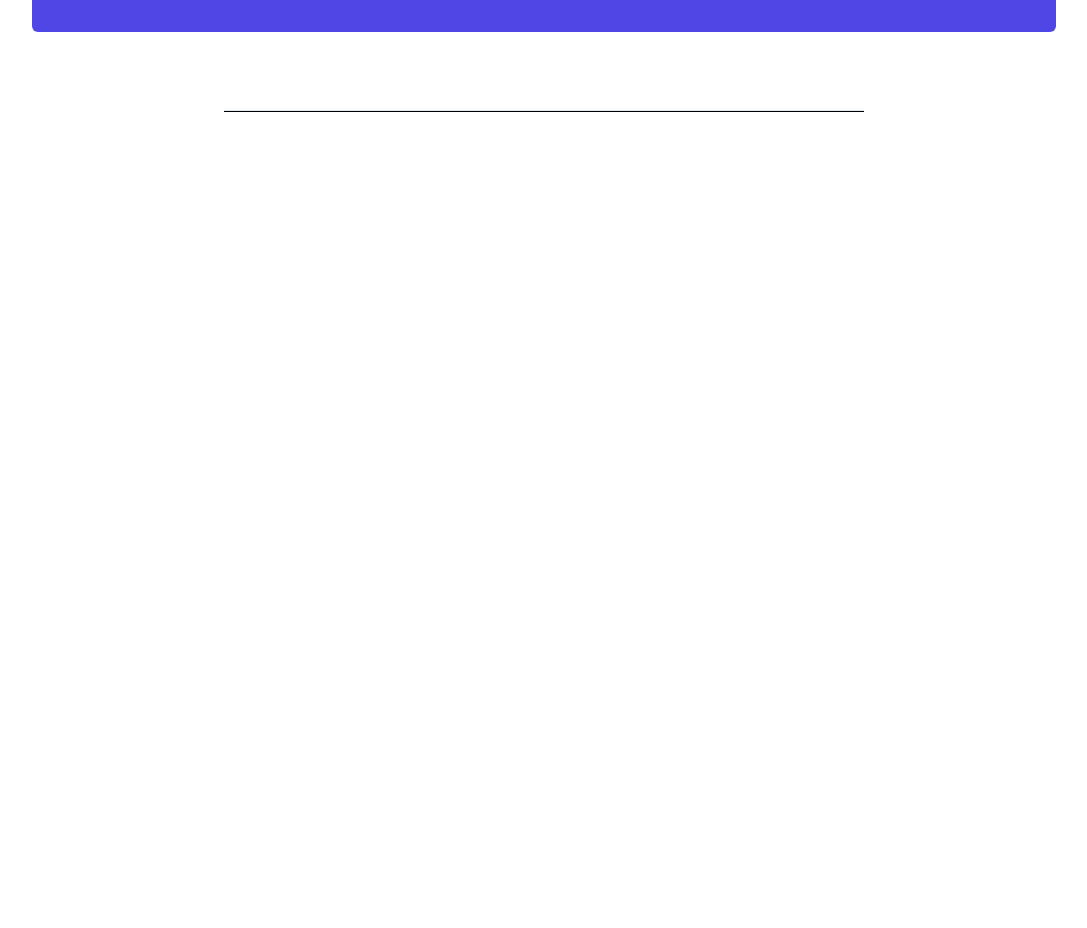
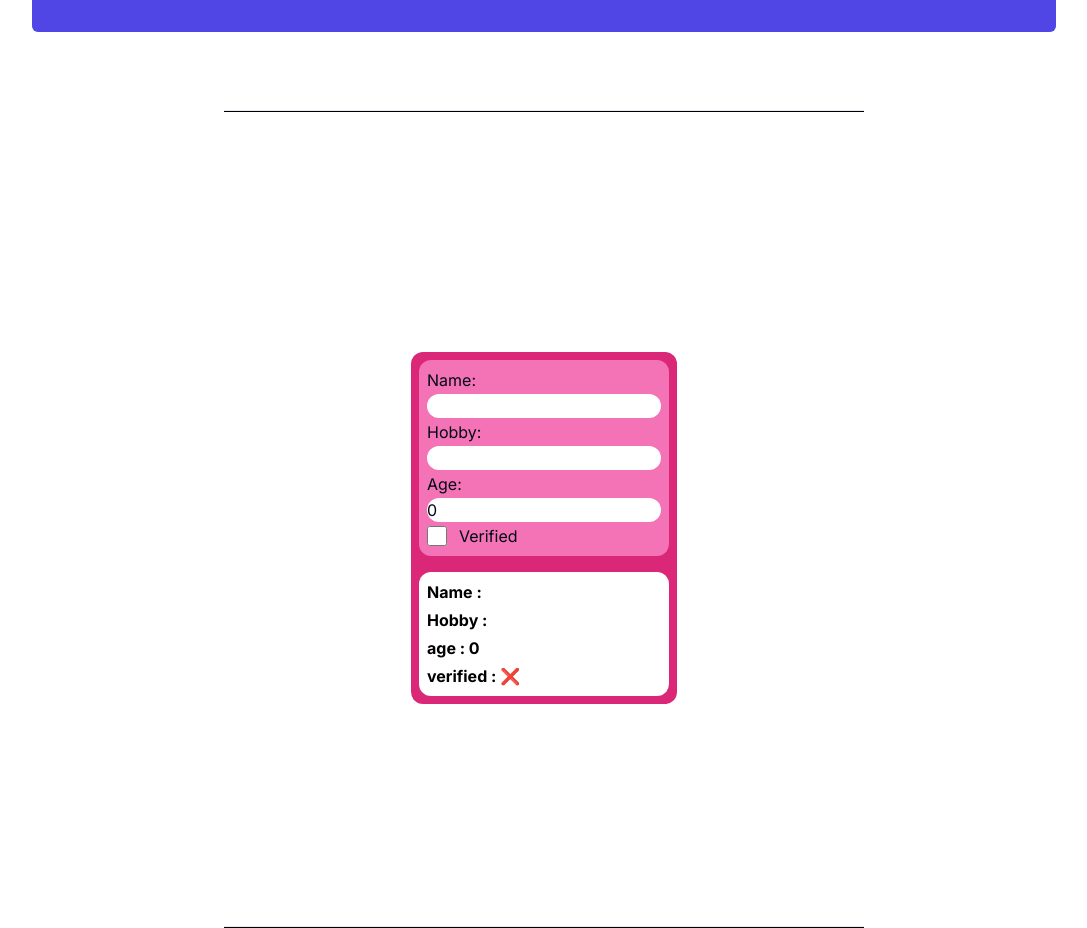
Before and after one commit to Genx-unidirectional/react-nextJs-typeScript-projects, a Next.js app in the folder React-hooks/: page /hookslearn/useStateHook in a window 1280 px wide. Shown: the part 2320-3248 px from the top of the page, without its empty margins (96-1183 px from the left). Before the commit the page ends 2432 px from the top, so only its background shows below. Built offline with nearby package versions, Linux system fonts and the light colour scheme.

Commit message:
changing state using object

```diff
--- a/React-hooks/src/app/hookslearn/layout.tsx
+++ b/React-hooks/src/app/hookslearn/layout.tsx
@@ -6,7 +6,6 @@ import { usePathname } from "next/navigation";
 
 export default function Layout({ children }: { children: React.ReactNode }) {
   const pathname = usePathname();
-  console.log(pathname);
   return (
     <main className="min-h-screen ">
       <div className="h-12 w-full fixed top-0 z-10 bg-neutral-50 dark:bg-black border-b-2  border-black dark:border-white   text-black dark:text-white">
--- /dev/null
+++ b/React-hooks/src/app/hookslearn/useStateHook/netstedObj.tsx
@@ -0,0 +1,78 @@
+"use client";
+
+import { IndentIcon } from "lucide-react";
+import { ChangeEvent, useState } from "react";
+
+type User = {
+  name: string;
+  hobby: string;
+  age: number;
+  verified: boolean;
+};
+const UserInfoChange = () => {
+  const [info, setInfo] = useState<User>({
+    name: "",
+    hobby: "",
+    age: 0,
+    verified: false,
+  });
+  const handleChange = (e: ChangeEvent<HTMLInputElement>) => {
+    const { name, value, type, checked } = e.target;
+    const newValue = type === "checkbox" ? checked : value;
+    setInfo({ ...info, [e.target.name]: newValue });
+  };
+  return (
+    <div className=" bg-pink-600 rounded-xl p-2 flex flex-col gap-4">
+      <form
+        action=""
+        className="flex w-3/2 h-3/5 p-2 bg-pink-400 rounded-xl gap-[2px] flex-col"
+      >
+        <label htmlFor="name">Name:</label>
+        <input
+          type="text"
+          name="name"
+          id="name"
+          value={info.name}
+          className="bg-white rounded-xl "
+          onChange={(e) => handleChange(e)}
+        />
+        <label htmlFor="hobby">Hobby:</label>
+        <input
+          type="text"
+          name="hobby"
+          id="hobby"
+          value={info.hobby}
+          className="bg-white rounded-xl "
+          onChange={(e) => handleChange(e)}
+        />
+        <label htmlFor="age">Age:</label>
+        <input
+          type="text"
+          name="age"
+          id="age"
+          value={info.age}
+          className="bg-white rounded-xl"
+          onChange={(e) => handleChange(e)}
+        />
+        <div className="flex items-center gap-3">
+          <label htmlFor="verified">Verified</label>
+          <input
+            type="checkbox"
+            name="verified"
+            id="verified"
+            checked={info.verified}
+            className="bg-white rounded-xl w-5 h-5 -order-1  "
+            onChange={(e) => handleChange(e)}
+          />
+        </div>
+      </form>
+      <div className="bg-white p-2 flex-col flex gap-1 text-black rounded-xl font-bold">
+        <p>Name : {info.name}</p>
+        <p>Hobby : {info.hobby}</p>
+        <p>age : {info.age}</p>
+        <p>verified : {info.verified ? "🗸" : "❌"}</p>
+      </div>
+    </div>
+  );
+};
+export default UserInfoChange;
--- a/React-hooks/src/app/hookslearn/useStateHook/page.tsx
+++ b/React-hooks/src/app/hookslearn/useStateHook/page.tsx
@@ -1,8 +1,15 @@
 import MoreOnUseState from "./usingdevtools";
 import BasicUseState from "./basicUseState";
 import ProductPage from "./productShowCase";
+import UserInfoChange from "./netstedObj";
+
 export default function Page() {
-  const componentArr = [<BasicUseState />, <MoreOnUseState />, <ProductPage />];
+  const componentArr = [
+    <BasicUseState />,
+    <MoreOnUseState />,
+    <ProductPage />,
+    <UserInfoChange />,
+  ];
   return (
     <>
       {componentArr.map((component) => {
--- a/React-hooks/src/app/hookslearn/useStateHook/productShowCase.tsx
+++ b/React-hooks/src/app/hookslearn/useStateHook/productShowCase.tsx
@@ -97,7 +97,7 @@ function TableBLock({ inStocked, filteredText }: TableBLockProps) {
     lastCategory = product.category;
   });
   return (
-    <div className="w-4/5 h-1/2  bg-white text-black p-4 rounded-lg">
+    <div className="w-4/5 h-1/2 overflow-hidden overflow-y-scroll  bg-white text-black p-4 rounded-lg">
       <table className="w-full mx-auto">
         <thead>
           <tr className="w-full mx-auto flex ml-4 border-b-2 justify-between">
```
